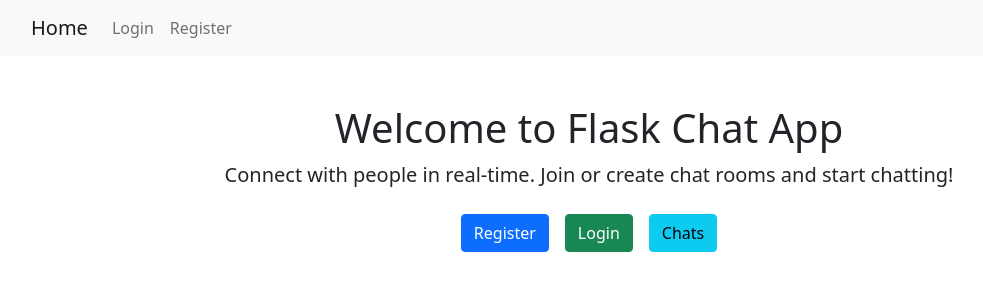
After one commit to Jekmen1/final_project, a Flask app: page / in a window 1280 px wide. The commit adds this page. Shown: the top 300 px of the page, without its empty margins (51-1034 px from the left). Run offline with Flask 3, Linux system fonts and the light colour scheme.

Commit message:
add home page

```diff
--- a/src/__init__.py
+++ b/src/__init__.py
@@ -1,7 +1,6 @@
 from flask import Flask
 from .config import Config
 from .extensions import db, login_manager, admin, migrate, socketio
-from flask_admin.contrib.sqla import ModelView
 from .models.user import User
 from .models.chat import ChatRoom, Message
 from .admin_views.base import SecureModelView
--- a/src/templates/base.html
+++ b/src/templates/base.html
@@ -9,7 +9,7 @@
 <body>
     <nav class="navbar navbar-expand-lg navbar-light bg-light">
         <div class="container">
-            <a class="navbar-brand" href="/">Flask App</a>
+            <a class="navbar-brand" href="/">Home</a>
             <div class="collapse navbar-collapse">
                 <ul class="navbar-nav ml-auto">
                     {% if current_user.is_authenticated %}
--- /dev/null
+++ b/src/templates/home.html
@@ -0,0 +1,18 @@
+{% extends "base.html" %}
+
+{% block title %}Home{% endblock %}
+
+{% block content %}
+<div class="container text-center mt-5">
+    <h1>Welcome to Flask Chat App</h1>
+    <p class="lead">Connect with people in real-time. Join or create chat rooms and start chatting!</p>
+
+    <div class="d-flex justify-content-center mt-4">
+        <a href="{{ url_for('auth.register') }}" class="btn btn-primary mx-2">Register</a>
+
+        <a href="{{ url_for('auth.login') }}" class="btn btn-success mx-2">Login</a>
+
+        <a href="{{ url_for('chat.chat') }}" class="btn btn-info mx-2">Chats</a>
+    </div>
+</div>
+{% endblock %}
--- a/src/views/auth/routes.py
+++ b/src/views/auth/routes.py
@@ -7,6 +7,10 @@ from ...extensions import db
 
 auth_bp = Blueprint('auth', __name__, template_folder='templates')
 
+
+@auth_bp.route('/')
+def home():
+    return render_template('home.html')
 
 @auth_bp.route('/register', methods=['GET', 'POST'])
 def register():
```
